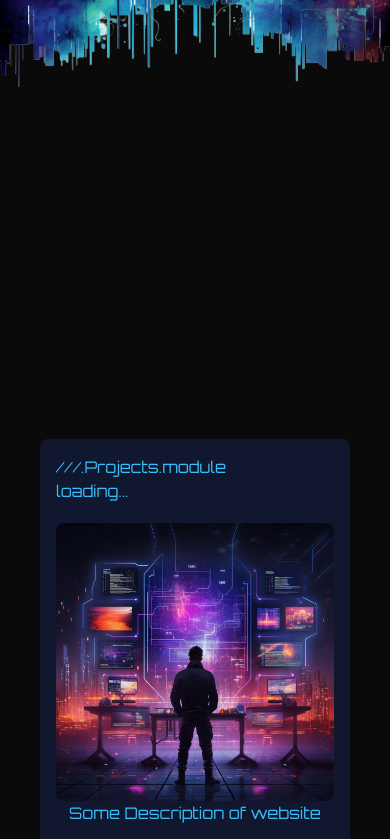
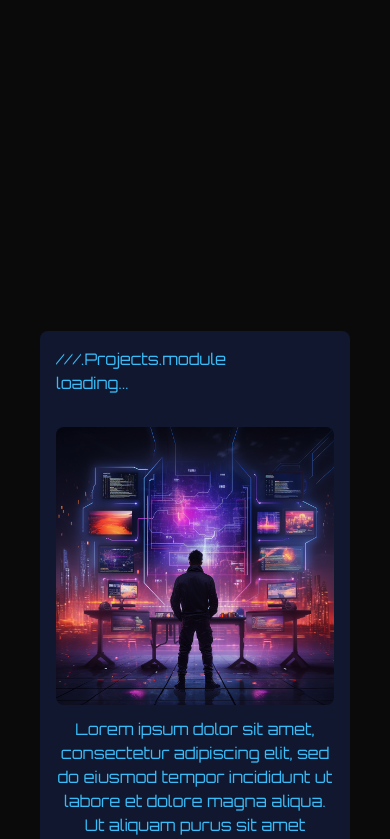
Before and after one commit to MtJakhar/my-portfolio, a Next.js app: page / in a window 390 px wide. Shown: the part 1156-1995 px from the top of the page. Built offline with nearby package versions, Linux system fonts and the light colour scheme.

Commit message:
fixed alignment issues in about and projects

```diff
--- a/app/components/About.js
+++ b/app/components/About.js
@@ -23,12 +23,16 @@ const About = () => {
 
   return (
     <div className="sm:pb-[300px] md:pb-[250px] lg:pb-[400px] grid gap-4 md:grid-cols-2 mx-auto">
-      <p className=" text-indigo-900 sm:text-center text-left text-5xl leading-loose mx-auto px-10">
+      <p className=" text-indigo-900 sm:text-center text-left text-5xl leading-relaxed mx-auto my-auto px-10">
         My Name is <span className="text-fuchsia-700">Muizz</span> Jakhar I am a{" "}
         <span className="text-fuchsia-700  ">Full-Stack </span> Web Developer
       </p>
       {isImageVisible && (
-        <Image className="mx-auto" src={avatar} alt="Muizz Jakhar Avatar" />
+        <Image
+          className="mx-auto my-auto"
+          src={avatar}
+          alt="Muizz Jakhar Avatar"
+        />
       )}
     </div>
   );
--- a/app/components/Projects.js
+++ b/app/components/Projects.js
@@ -7,19 +7,22 @@ const Projects = () => {
   let projectsData = [
     {
       image: fillerImage,
-      description: "Some Description of website",
+      description:
+        "Lorem ipsum dolor sit amet, consectetur adipiscing elit, sed do eiusmod tempor incididunt ut labore et dolore magna aliqua. Ut aliquam purus sit amet luctus venenatis. Nam aliquam sem et tortor consequat. Enim blandit volutpat maecenas volutpat blandit aliquam etiam. Vel quam elementum pulvinar etiam non.",
     },
     {
       image: fillerImage,
-      description: "Other Description of website",
+      description:
+        "Lorem ipsum dolor sit amet, consectetur adipiscing elit, sed do eiusmod tempor incididunt ut labore et dolore magna aliqua. Ut aliquam purus sit amet luctus venenatis. Nam aliquam sem et tortor consequat. Enim blandit volutpat maecenas volutpat blandit aliquam etiam. Vel quam elementum pulvinar etiam non.",
     },
     {
       image: fillerImage,
-      description: "Another Description of website",
+      description:
+        "Lorem ipsum dolor sit amet, consectetur adipiscing elit, sed do eiusmod tempor incididunt ut labore et dolore magna aliqua. Ut aliquam purus sit amet luctus venenatis. Nam aliquam sem et tortor consequat. Enim blandit volutpat maecenas volutpat blandit aliquam etiam. Vel quam elementum pulvinar etiam non.",
     },
   ];
   return (
-    <div className="bg-blue-950 text-sky-400 bg-opacity-50 p-4 rounded-lg flex mx-auto my-auto">
+    <div className="bg-blue-950 text-sky-400 bg-opacity-50 p-4 rounded-lg flex ">
       <div>
         <div className="mb-5">
           <h1>///.Projects.module</h1>
@@ -36,13 +39,13 @@ const Projects = () => {
                 className="justify-center text-center"
               >
                 <Image
-                  className="rounded-lg "
+                  className="rounded-lg mx-auto my-3"
                   src={data.image}
                   width={300}
                   height={300}
                   alt="image"
                 />
-                <p>{data.description}</p>
+                <p className="max-w-md mx-auto">{data.description}</p>
               </Grid>
             );
           })}
--- a/app/components/Skills.js
+++ b/app/components/Skills.js
@@ -68,7 +68,7 @@ const Skills = () => {
                   height={imageSize}
                   alt={data.text}
                 />
-                <p className="">{data.text}</p>
+                <p>{data.text}</p>
               </div>
             );
           })}
```
